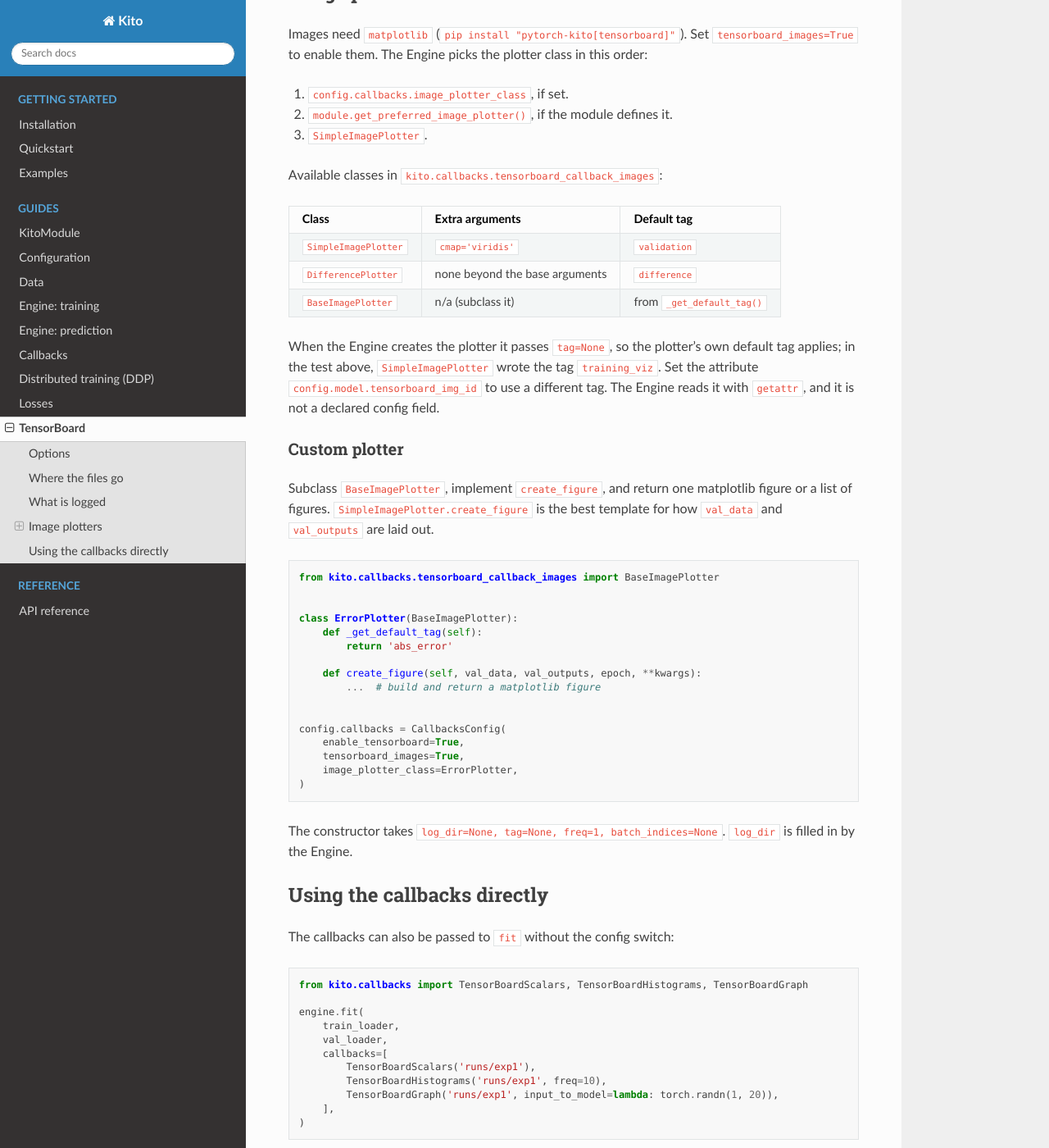
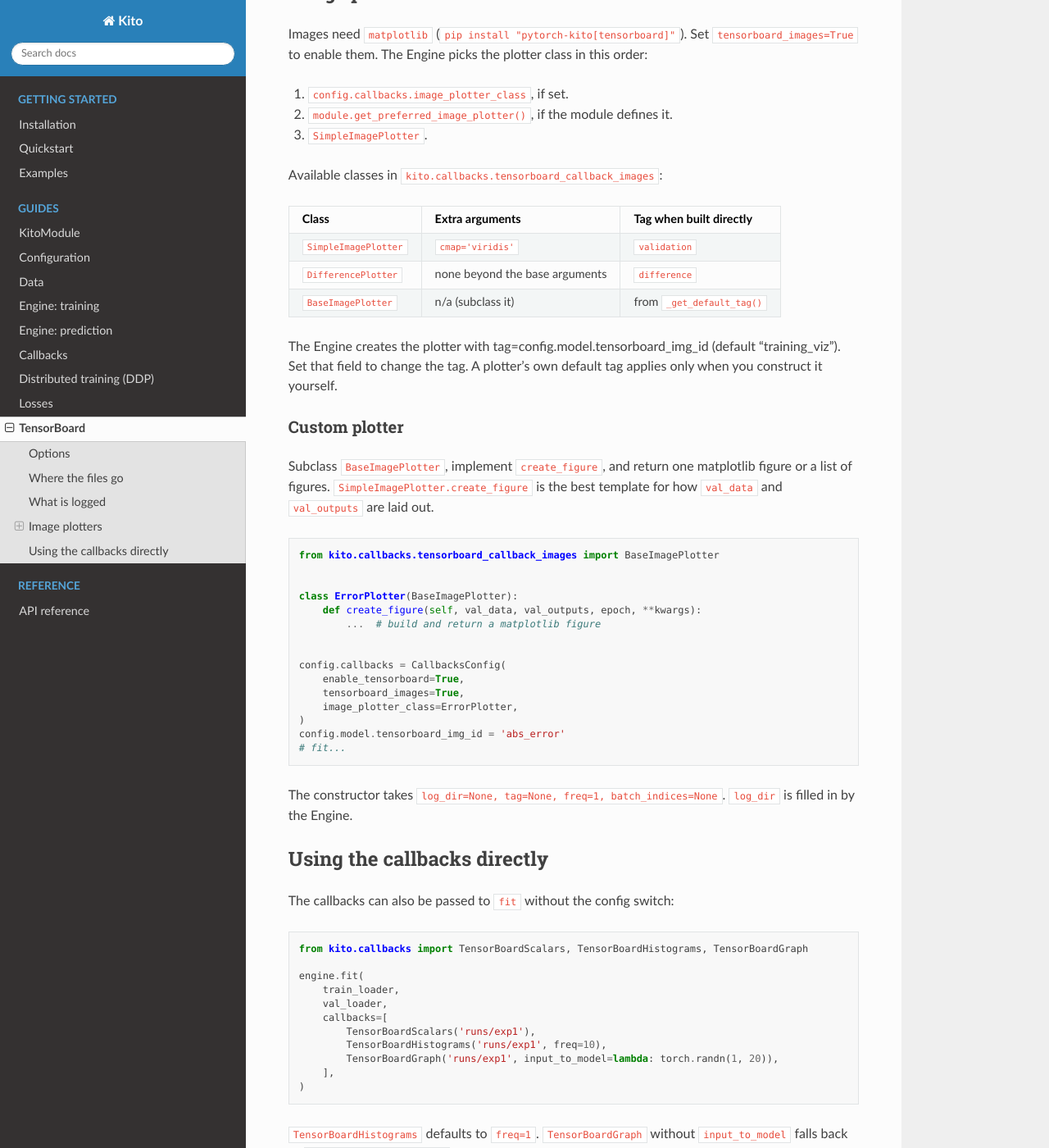
Before and after one commit to gcostantino/kito, a Sphinx documentation site: the page built from docs/source/tensorboard.md, in a window 1280 px wide and 1400 px high, scrolled down 1568 px. Shown: the whole window at 82% size. Built offline with Sphinx 7.4.7 and the Read the Docs theme 3.1.0, drawn with Linux system fonts in a browser that asks for light colours.

Commit message:
corrected doc for custom plotting

````diff
--- a/docs/source/tensorboard.md
+++ b/docs/source/tensorboard.md
@@ -66,16 +66,14 @@ them. The Engine picks the plotter class in this order:
 
 Available classes in `kito.callbacks.tensorboard_callback_images`:
 
-| Class | Extra arguments | Default tag |
+| Class | Extra arguments | Tag when built directly |
 |---|---|---|
 | `SimpleImagePlotter` | `cmap='viridis'` | `validation` |
 | `DifferencePlotter` | none beyond the base arguments | `difference` |
 | `BaseImagePlotter` | n/a (subclass it) | from `_get_default_tag()` |
 
-When the Engine creates the plotter it passes `tag=None`, so the plotter's own default tag applies; in the test
-above, `SimpleImagePlotter` wrote the tag `training_viz`. Set the attribute `config.model.tensorboard_img_id`
-to use a different tag. The Engine reads it with `getattr`, and it is not a declared config field.
-
+The Engine creates the plotter with tag=config.model.tensorboard_img_id (default "training_viz").
+Set that field to change the tag. A plotter’s own default tag applies only when you construct it yourself.
 ### Custom plotter
 
 Subclass `BaseImagePlotter`, implement `create_figure`, and return one matplotlib figure or a list of figures.
@@ -86,9 +84,6 @@ from kito.callbacks.tensorboard_callback_images import BaseImagePlotter
 
 
 class ErrorPlotter(BaseImagePlotter):
-    def _get_default_tag(self):
-        return 'abs_error'
-
     def create_figure(self, val_data, val_outputs, epoch, **kwargs):
         ...  # build and return a matplotlib figure
 
@@ -98,6 +93,8 @@ config.callbacks = CallbacksConfig(
     tensorboard_images=True,
     image_plotter_class=ErrorPlotter,
 )
+config.model.tensorboard_img_id = 'abs_error'
+# fit...
 ```
 
 The constructor takes `log_dir=None, tag=None, freq=1, batch_indices=None`. `log_dir` is filled in by the Engine.
````
Also changed, not shown: README.md (+7 -3 lines).
